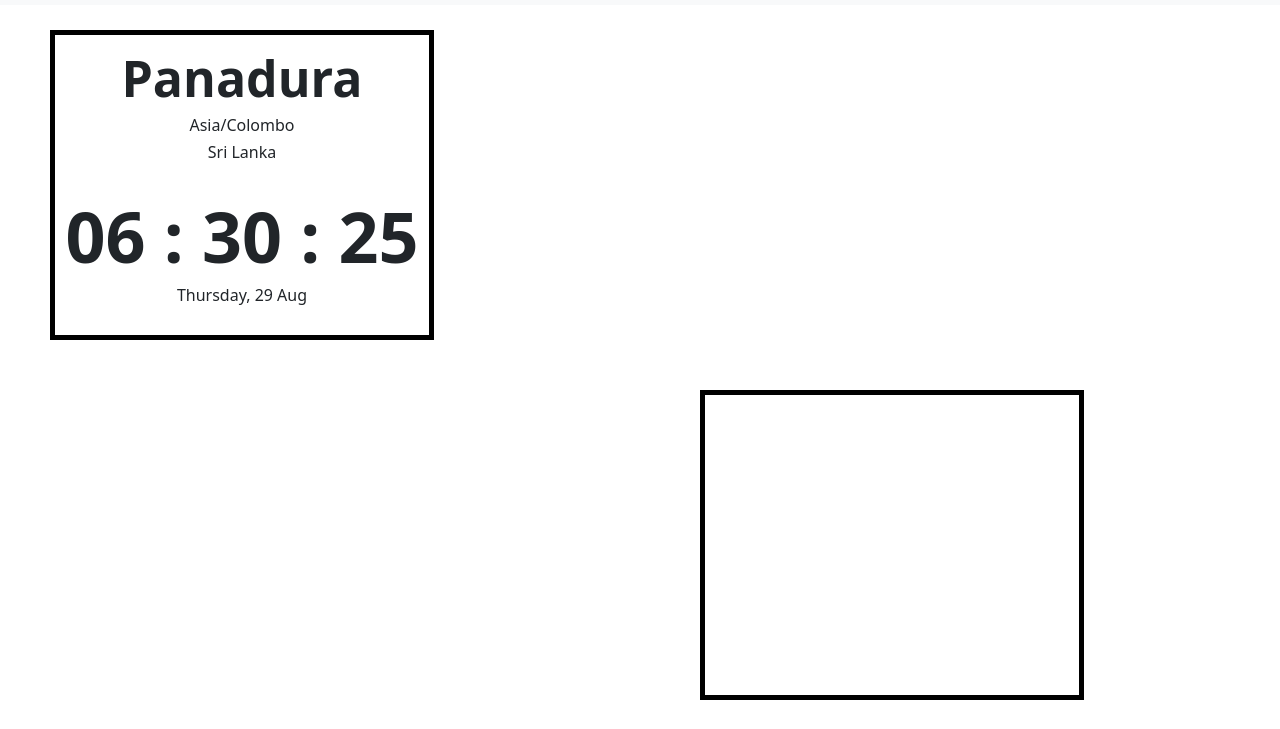
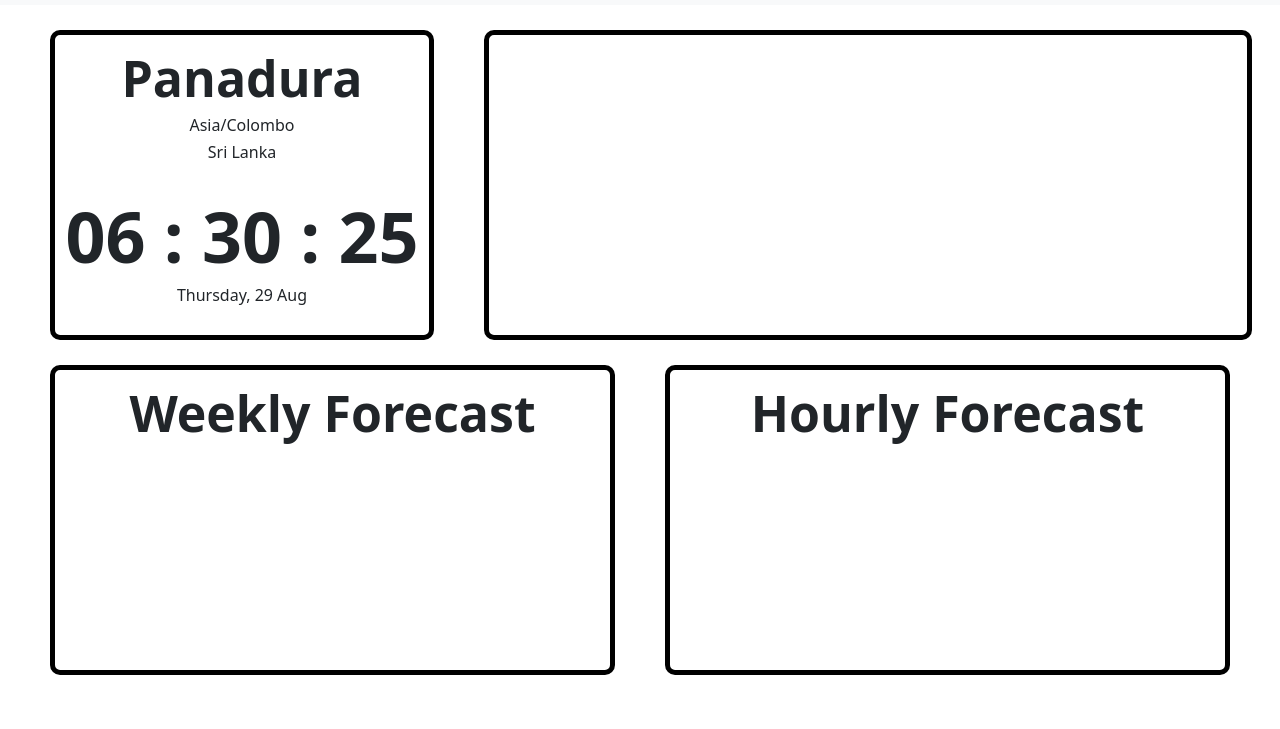
Before and after one commit to SinethKavinda/Weather_App, a plain HTML site: page index.html in a window 1280 px wide. Shown: the part 71-800 px from the top of the page. Drawn offline with nearby package versions, Linux system fonts and the light colour scheme.

Commit message:
add second div row

```diff
--- a/index.html
+++ b/index.html
@@ -54,6 +54,7 @@
         </div>
     </nav>
 
+    <div id="first_row">
         <div id="current_date_time">
             <center>
                 <h3 style="font-weight: bold; font-size: 50px;">Panadura</h3>
@@ -68,7 +69,22 @@
         <div id="live_current_weather">
 
         </div>
+    </div>
+    <div id="second_row">
+        <div id="weekly_forecast">
+            <center>
+            <h3 style="font-weight: bold; font-size: 50px;">Weekly Forecast</h3>
 
+            </center>
+        </div>
+        <div id="hourly_forecast">
+            <center>
+            <h3 style="font-weight: bold; font-size: 50px;">Hourly Forecast</h3>
+
+            </center>
+        </div>
+    </div>
+<br>
 </body>
 
 </html>
--- a/style.css
+++ b/style.css
@@ -1,12 +1,10 @@
-#first_line_div{
-    margin-top: 25px;
-    position: fixed;
-    width: 100%;
-    height: 310px;
+#first_row{
+    display: flex;
 }
 
 #current_date_time{
-    margin: 50px;
+    margin-left: 50px;
+    margin-right: 50px;
     margin-top: 25px;
     padding-top: 1%;
     width: 30%;
@@ -14,16 +12,46 @@
     border-width:5px;
     border-style:solid;
     border-color:black;
+    border-radius: 10px;
 
 }
 
 #live_current_weather{
-    position: relative ;
     margin-top: 25px;
-    margin-left: 700px;
-    width: 30%;
+    width: 60%;
+    height: 310px;
+    padding-top: 1%;
+    border-width:5px;
+    border-style:solid;
+    border-color:black;
+    border-radius: 10px;
+}
+
+#second_row{
+    display: flex;
+}
+
+#weekly_forecast{
+    margin-left: 50px;
+    margin-right: 50px;
+    margin-top: 25px;
+    padding-top: 1%;
+    width: 60%;
     height: 310px;
     border-width:5px;
     border-style:solid;
     border-color:black;
+    border-radius: 10px;
 }
+
+#hourly_forecast{
+    margin-right: 50px;
+    margin-top: 25px;
+    padding-top: 1%;
+    width: 60%;
+    height: 310px;
+    border-width:5px;
+    border-style:solid;
+    border-color:black;
+    border-radius: 10px;
+}
```
Lines whose indentation alone changed are shown as unchanged.
